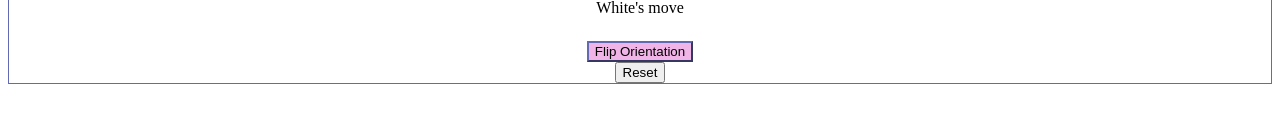
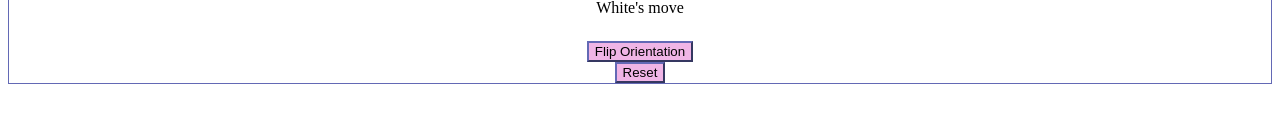
Before and after one commit to George-Boole/chess, a website: page public/index.html in a window 1280 px wide. Shown: the part 646-768 px from the top of the page. Drawn offline with nearby package versions, Linux system fonts and the light colour scheme; no server answers.

Commit message:
added button styling to style.css

```diff
--- a/public/style.css
+++ b/public/style.css
@@ -21,7 +21,7 @@ body {
   height: 10vmin;
 }
 
-#flipOrientationBtn {
+button {
   background-color: #f0b5e6;
   border-color: #6369b5;
 }
```
